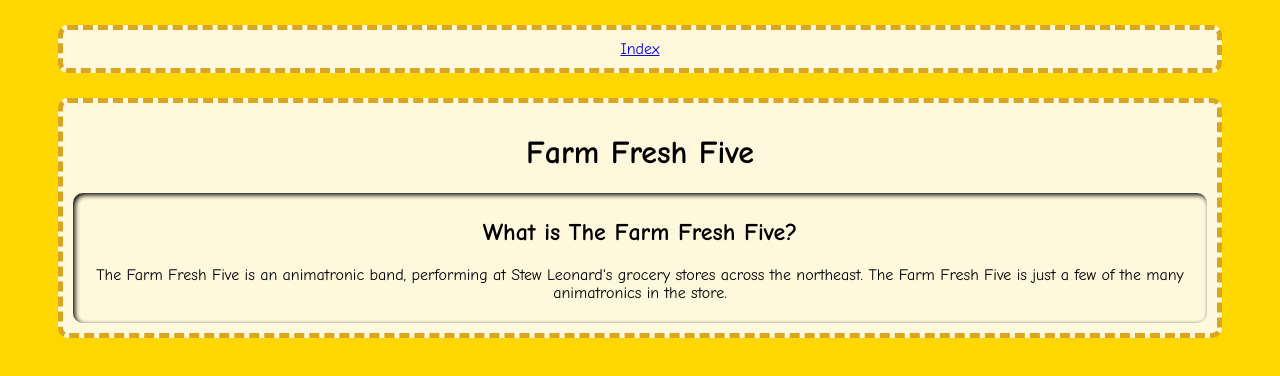
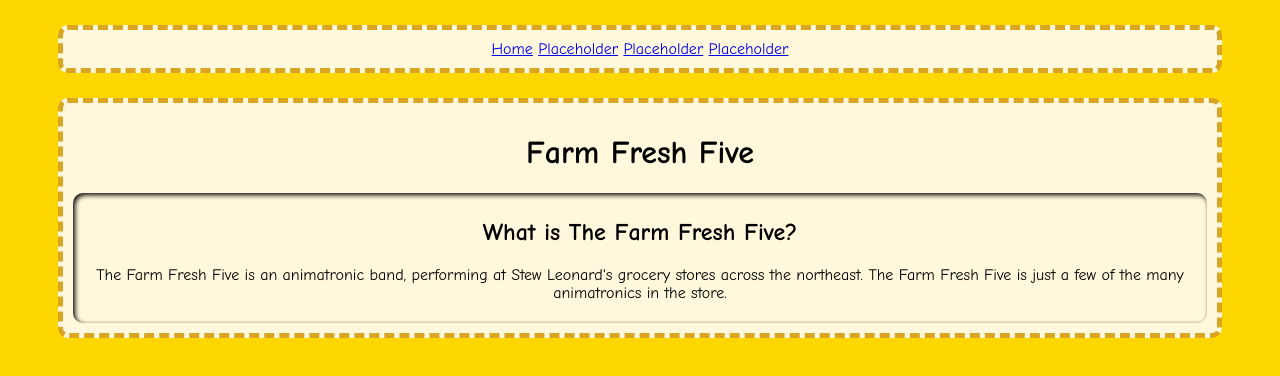
Before and after one commit to 459854/farmfreshfive, a plain HTML site: page index.html in a window 1280 px wide. Drawn offline with Linux system fonts and the light colour scheme.

Commit message:
Update links in index.html

```diff
--- a/index.html
+++ b/index.html
@@ -7,7 +7,10 @@
 <body>
   <div class="post">
     <center>
-    <a href="index.html">Index</a>
+    <a href="index.html">Home</a>
+    <a href="index.html">Placeholder</a>
+    <a href="index.html">Placeholder</a>
+    <a href="index.html">Placeholder</a>
     </center>
   </div>
   <div class="post">
```
